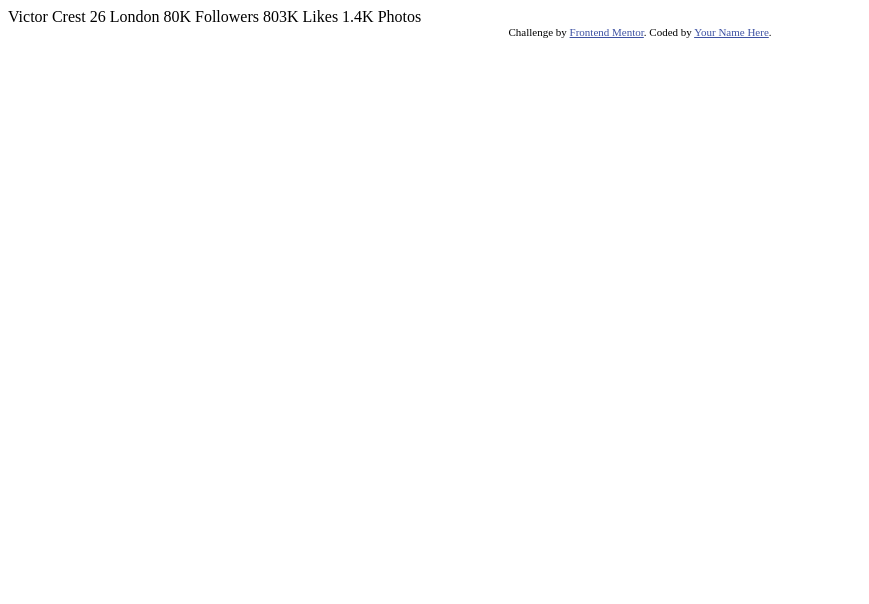
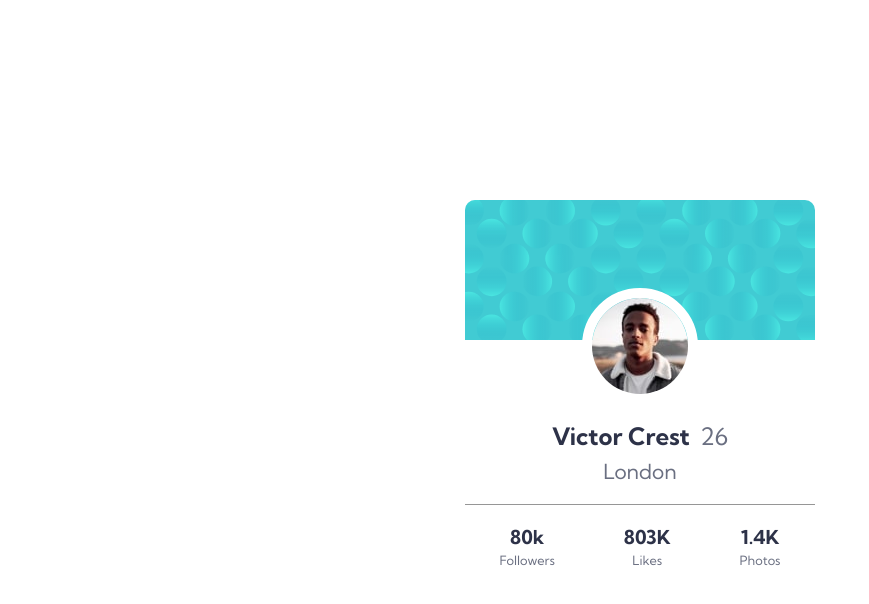
Before and after one commit to sudharson-31/profile-card-component-main, a plain HTML site: page index.html in a window 1280 px wide. Shown: the whole page, without its empty margins (0-869 px from the left). Drawn offline with Linux system fonts and the light colour scheme.

Commit message:
basic commit

```diff
--- a/index.html
+++ b/index.html
@@ -1,35 +1,56 @@
 <!DOCTYPE html>
 <html lang="en">
+
 <head>
   <meta charset="UTF-8">
-  <meta name="viewport" content="width=device-width, initial-scale=1.0"> <!-- displays site properly based on user's device -->
-
+  <meta name="viewport" content="width=device-width, initial-scale=1.0">
+  <!-- displays site properly based on user's device -->
+  <link rel="stylesheet" href="styles/main.css">
   <link rel="icon" type="image/png" sizes="32x32" href="./images/favicon-32x32.png">
 
   <title>Frontend Mentor | Profile card component</title>
 
   <!-- Feel free to remove these styles or customise in your own stylesheet 👍 -->
-  <style>
-    .attribution { font-size: 11px; text-align: center; }
-    .attribution a { color: hsl(228, 45%, 44%); }
-  </style>
 </head>
+
 <body>
-  Victor Crest
-  26
-  London
+  <main>
+    <div class="main-box">
+      <div class="top">
 
-  80K
-  Followers
+        <img class="banner" src="images/bg-pattern-card.svg" alt="banner">
 
-  803K
-  Likes
 
-  1.4K
-  Photos
-  <div class="attribution">
+        <img class="profile-picture" src="images/image-victor.jpg" alt="profile picture">
+
+      </div>
+      <div class="details">
+        <span class="line">
+          <p>Victor Crest</p>
+          26
+        </span>
+        London
+      </div>
+      <div class="extra-details">
+        <span class="followers"><p>80k</p>
+        Followers
+         </span>
+
+        <span class="likes">
+         <p>803K</p>
+          Likes
+        </span>
+
+        <span class="photos"><p>1.4K</p>
+          Photos</span>
+      </div>
+    </div>
+
+  </main>
+  <!--div class="attribution">
     Challenge by <a href="https://www.frontendmentor.io?ref=challenge" target="_blank">Frontend Mentor</a>.
     Coded by <a href="#">Your Name Here</a>.
-  </div>
+  </div-->
 </body>
+
 </html>
--- /dev/null
+++ b/styles/main.scss
@@ -0,0 +1,111 @@
+@import url('https://fonts.googleapis.com/css2?family=Kumbh+Sans:wght@400;700&display=swap');
+$font: 'Kumbh Sans', sans-serif;
+$dark-cyan: hsl(185, 75%, 39%);
+$vd-desat-blue:hsl(229, 23%, 23%);
+$grayish-blue: hsl(227, 10%, 46%);
+$dark-gray: hsl(0, 0%, 59%);
+$fsz: 18px;
+@mixin extra-dets{
+    display: inline-flex;
+    flex-direction: column;
+    align-items: center;
+    p{
+        font-weight: 700;
+        color: $vd-desat-blue;
+        padding-bottom: 3px;
+        font-size: 1.5em;
+    }
+    font-size: 0.8em;
+    color: $grayish-blue;
+}
+*{
+    margin: 0%;
+    padding: 0%;
+}
+body{
+    display: flex;
+    min-width: 375px;
+    flex-direction: column;
+    align-items: center;
+    justify-content: center;
+    min-height: 100vh;
+}
+.main-box{
+    box-sizing: border-box;
+    display: flex;
+    flex-direction: column;
+    height: 50vh;
+    width: 350px;
+    border-radius: 10px;
+    .top{
+        display: inline-flex;
+        flex-direction: column;
+        width: inherit;
+        align-items: center;
+        height: fit-content;
+        .banner{
+            display: inline-flex;
+            position: relative;
+            width: inherit;
+            z-index: 0;
+            border-radius: 10px 10px 0px 0px;
+        }
+        .profile-picture{
+            //position: relative;
+            height: max-content;
+            display: inline-flex;
+            //width: 30%;
+            margin-top: -15%;
+            border-radius: 50em;
+            border-width: 10px;
+            border-color: white;
+            border-style: solid;
+           z-index: 1;
+        }
+    }
+    .details{
+        display: inline-flex;
+        flex-direction: column;
+        font-family: $font;
+        font-size: 1.3rem;
+        font-weight: 400;
+        color: $grayish-blue;
+        align-items: center;
+        width: inherit;
+        padding-bottom: 20px;
+
+        .line{
+            padding-top: 5%;
+            display: inline-flex;
+            flex-direction: row;
+            font-size: 1.5rem ;
+            justify-content: center;
+
+            width: inherit;
+            padding-bottom: 2%;
+            p{
+                color: $vd-desat-blue;
+                font-weight: 700;
+                padding-right: 3%;
+            }
+        }
+    }
+    .extra-details{
+        border-top: solid 0.8px $dark-gray;
+        padding-top: 20px;
+        display: inline-flex;
+        flex-direction: row;
+        justify-content: space-around;
+        justify-items: flex-end;
+        font-family: $font;
+        .followers{
+          @include extra-dets()
+        }
+        .likes{
+            @include extra-dets()
+        }
+        .photos{
+            @include extra-dets()
+        }
+    }
+}
```
Also changed, not shown: styles/main.css (added), 2 other files.
